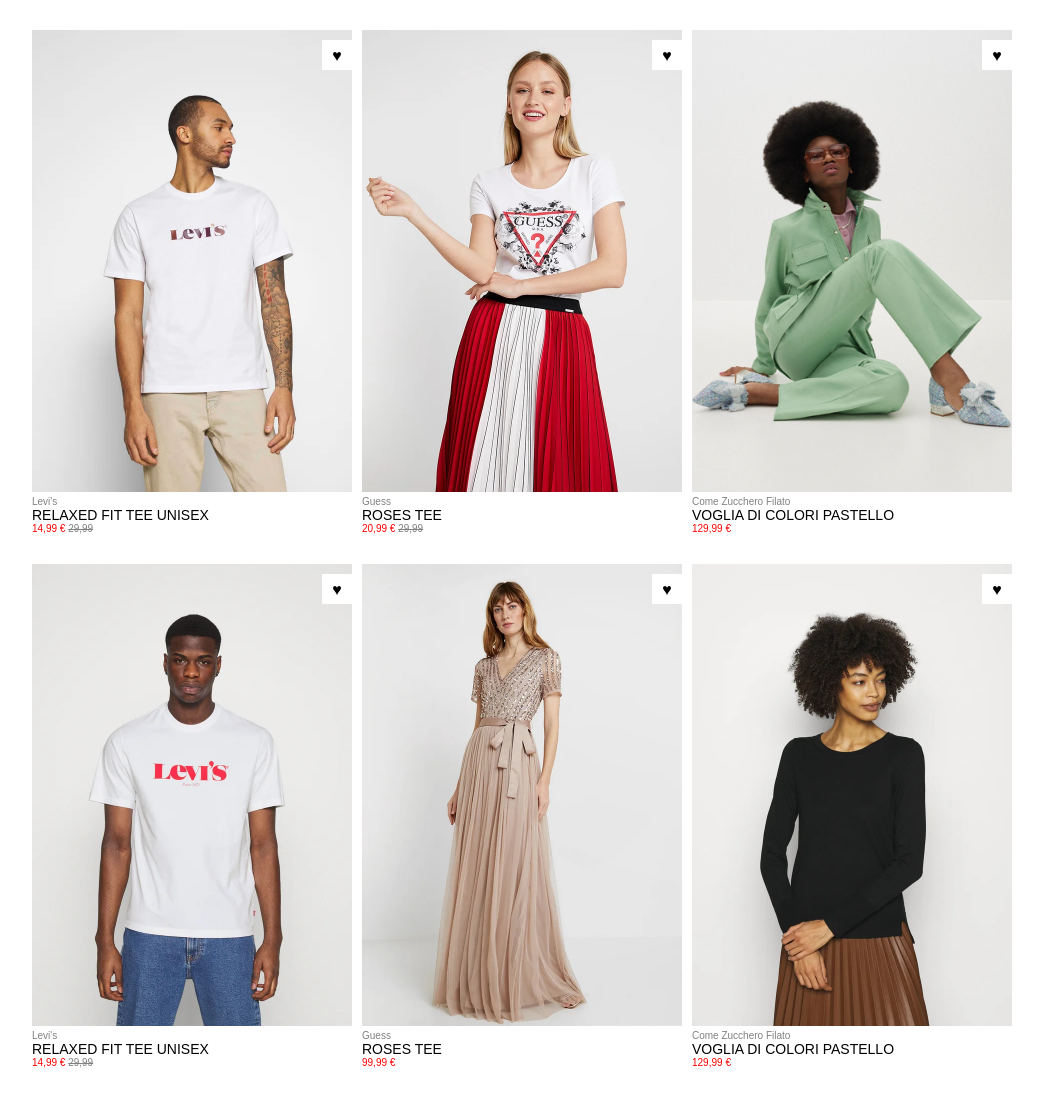
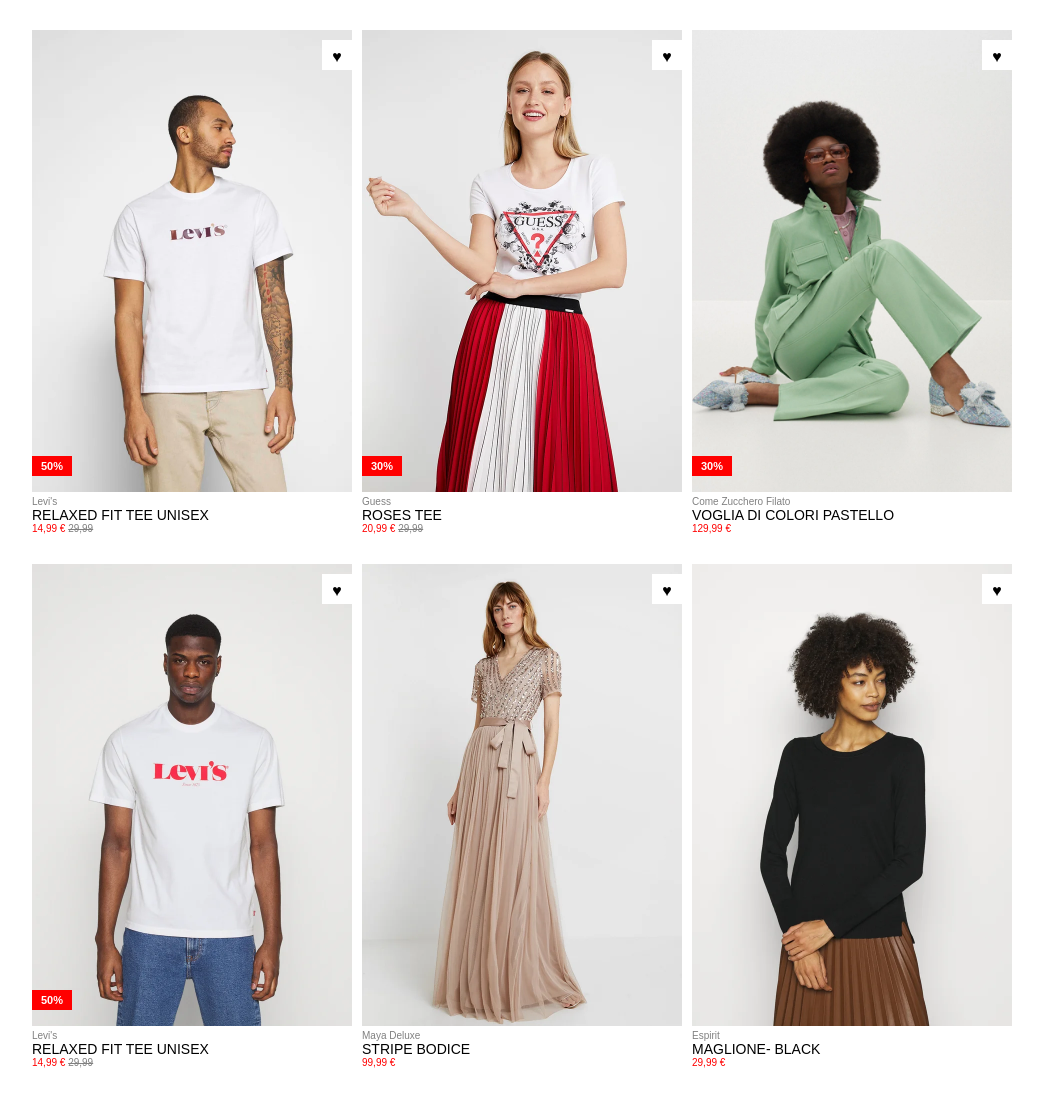
Before and after one commit to carlo-ddm/html-css-boolando, a plain HTML site: page index.html in a window 1280 px wide. Shown: the whole page, without its empty margins (118-1161 px from the left). Drawn offline with Linux system fonts and the light colour scheme.

```diff
--- a/index.html
+++ b/index.html
@@ -15,17 +15,20 @@
     <div class="up clearfix">
       <div class="img-container left">
         <img src="img/1.webp" alt="">
-        <div class="heart">&hearts;</div>
+        <div class="heart label">&hearts;</div>
+        <div class="label discount"><span><strong>50%</strong></span></div>
       </div>
 
       <div class="img-container">
         <img src="img/2.webp" alt="">
-        <div class="heart">&hearts;</div>
+        <div class="heart label">&hearts;</div>
+        <div class="label discount"><span><strong>30%</strong></span></div>
       </div>
 
       <div class="img-container right">
         <img src="img/3.webp" alt="">
-        <div class="heart">&hearts;</div>
+        <div class="heart label">&hearts;</div>
+        <div class="label discount"><span><strong>30%</strong></span></div>
       </div>
 
       <div class="box left">
@@ -84,17 +87,18 @@
     <div class="down clearfix">
       <div class="img-container left">
         <img src="img/4.webp" alt="">
-        <div class="heart">&hearts;</div>
+        <div class="heart label">&hearts;</div>
+        <div class="label discount"><span><strong>50%</strong></span></div>
       </div>
 
       <div class="img-container">
         <img src="img/5.webp" alt="">
-        <div class="heart">&hearts;</div>
+        <div class="heart label">&hearts;</div>
       </div>
 
       <div class="img-container right">
         <img src="img/6.webp" alt="">
-        <div class="heart">&hearts;</div>
+        <div class="heart label">&hearts;</div>
       </div>
 
       <div class="box left">
@@ -112,22 +116,20 @@
             29,99
           </spam>
         </spam>
-
       </div>
 
       <div class="box">
         <spam class="brand">
-          Guess
+          Maya Deluxe
         </spam>
         <spam class="product">
-          Roses Tee
+          Stripe Bodice
         </spam>
         <spam class="price">
           <spam class="new">
             99,99
           </spam>
           <spam class="strike">
-
           </spam>
         </spam>
 
@@ -135,17 +137,16 @@
 
       <div class="box right">
         <spam class="brand">
-          Come Zucchero Filato
+          Espirit
         </spam>
         <spam class="product">
-          Voglia di colori pastello
+          maglione- black
         </spam>
         <spam class="price">
           <span class="new">
-            129,99
+            29,99
           </span>
           <spam class="strike">
-
           </spam>
         </spam>
       </div>
--- a/style.css
+++ b/style.css
@@ -76,14 +76,32 @@
   text-decoration: line-through;
 }
 
+/* Labels */
+.label {
+  position: absolute;
+  text-align: center;
+}
+
 /* Heart */
-.heart {
-  position: absolute;
+.label.heart {
   top: 10px;
   right: 0px;
   background-color: white;
   width: 30px;
   height: 30px;
-  text-align: center;
-  line-height: 32px;
+  line-height: 33px;
 }
+
+.label.discount {
+  bottom: 20px;
+  left: 0px;
+  background-color: red;
+  width: 40px;
+  height: 20px;
+}
+
+.discount span {
+  color: white;
+  font-size: 11px;
+  line-height: 10px;
+}
```
